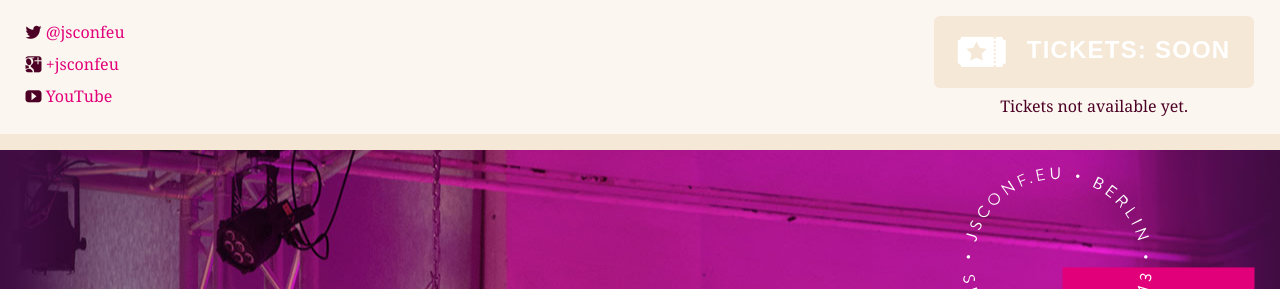
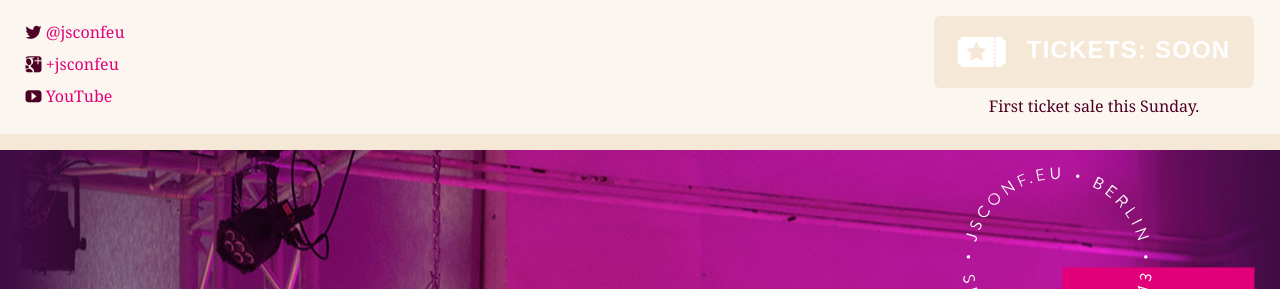
Before and after one commit to jsconf/2013.jsconf.eu, a Jekyll site: the page built from index.html, in a window 1280 px wide and 900 px high. Shown: the top 289 px of the window. Built offline with Jekyll 4.4.1, drawn with Linux system fonts in a browser that asks for light colours; nearby versions of some CDN libraries; comment, search, counter and statistics services are not loaded.

Commit message:
Put pointer to 1st sale into header

```diff
--- a/_layouts/default.html
+++ b/_layouts/default.html
@@ -46,7 +46,7 @@
           <div class="tickets tickets_off">
             <a class="button" href="#"><span class="ico-ticket" aria-hidden="true"></span> Tickets: Soon</a>
             <p class="ticket_info">
-              Tickets not available yet. {%comment%}<a href="#">&raquo; FAQ</a>{%endcomment%}
+              First ticket sale this Sunday. {%comment%}<a href="#">&raquo; FAQ</a>{%endcomment%}
             </p>
           </div>
 
```
